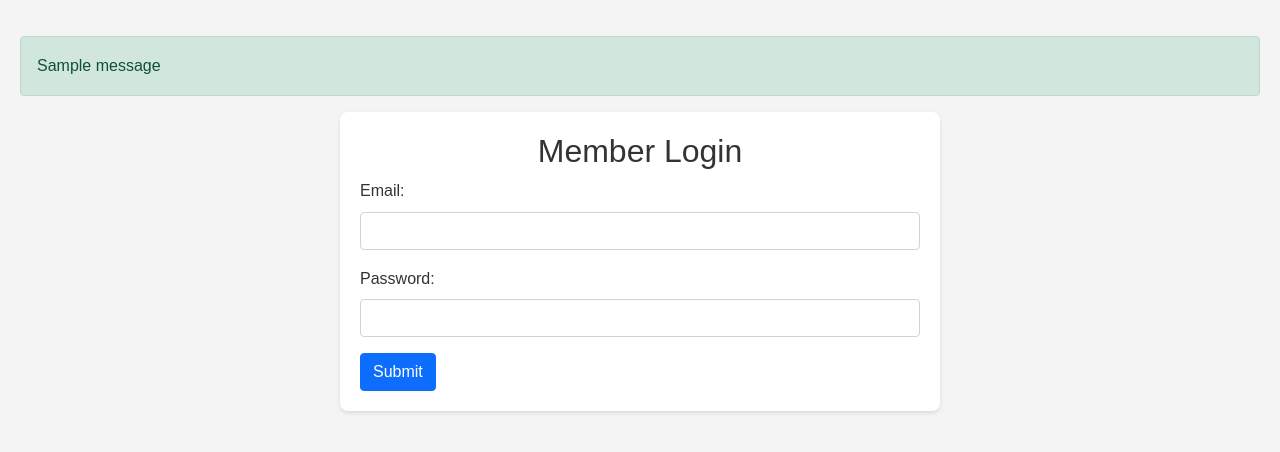
After one commit to everssun/4156_final_project_client_app, a Flask app: page /member-login in a window 1280 px wide. The commit adds this page. Shown: the top 452 px of the page. Run offline with Flask 3, Linux system fonts and the light colour scheme; one stand-in notice (Sample message) is shown; some libraries are stand-ins or nearby versions.

Commit message:
member login page and service

```diff
--- a/server.py
+++ b/server.py
@@ -1,5 +1,5 @@
 from flask import Flask
-from flask import render_template, redirect, url_for, session
+from flask import render_template, redirect, url_for, session, flash
 from flask import Response, request, jsonify
 import requests
 
@@ -62,6 +62,29 @@ def test():
         # Handle any exceptions that may occur during the request
         return jsonify({'error': str(e)})
 
+@app.route('/test-session')
+def test_session():
+    headers = {
+        'Authorization': f'Bearer {jwt_token}',
+        'Content-Type': 'application/json',
+    }
+
+    try:
+        # Make a GET request to the external API
+        response = requests.get(service_url, headers=headers)
+
+        # Check if the request was successful (HTTP status code 200)
+        if response.status_code == 200:
+            # Parse and return the API response
+            api_data = response.content
+            return api_data
+        else:
+            # If the request was not successful, return an error message
+            return jsonify({'error': f'Request failed with status code {response.status_code}'})
+
+    except Exception as e:
+        # Handle any exceptions that may occur during the request
+        return jsonify({'error': str(e)})
 
 @app.route('/')
 def hello_world():
@@ -270,7 +293,7 @@ def member_signup():
             print(api_data)
 
             if response.status_code == 200:
-                return render_template('member_center.html', first_name=first_name )
+                return render_template('member_login.html' )
             else:
                 # If the request was not successful, return an error message
                 return api_data
@@ -282,5 +305,47 @@ def member_signup():
 
     return render_template('member_signup.html')
 
+
+@app.route('/member-login', methods=['GET','POST'])
+def member_login():
+    if request.method == 'POST':
+        email = request.form.get('email')
+        password = request.form.get('password')
+
+        # TODO: Add some sql injection attack protection (also protect on service side)
+
+        headers = {
+            'Authorization': f'Bearer {jwt_token}',
+            'Content-Type': 'application/json',
+        }
+
+        request_body = {
+            "email" : email,
+            "password": password
+        }
+
+        try:
+            # Make a GET request to the external API
+            response = requests.post(service_url+"/member/login", json=request_body, headers=headers)
+            api_data = response.content
+            print(api_data)
+
+            if response.status_code == 200:
+                # set_cookie_header = response.headers.get('Set-Cookie')
+                cookies = response.cookies
+                print(cookies)
+                return render_template('member_center.html')
+            elif response.status_code == 401:
+                flash('Invalid email or password. Please try again.', 'primary')
+            else:
+                # If the request was not successful, return an error message
+                return api_data
+
+        except Exception as e:
+            # Handle any exceptions that may occur during the request
+            return jsonify({'error': str(e)})
+
+    return render_template('member_login.html')
+
 if __name__ == '__main__':
     app.run(debug=True)
--- a/templates/member_center.html
+++ b/templates/member_center.html
@@ -17,7 +17,7 @@
 
 <div class="container my-5 py-6">
 
-    <p>Welcome, {{ first_name }}!</p>
+    <p>Welcome!</p>
 
 </div>
 
--- /dev/null
+++ b/templates/member_login.html
@@ -0,0 +1,29 @@
+{% extends "layout.html" %}
+
+{% block content %}
+
+{% with messages = get_flashed_messages(with_categories=true) %}
+        {% if messages %}
+            {% for category, message in messages %}
+                <div class="alert alert-{{ category }} mt-3">
+                    {{ message }}
+                </div>
+            {% endfor %}
+        {% endif %}
+{% endwith %}
+
+<div class="container login-container">
+    <form method="post" action="{{ url_for('member_login') }}">
+        <h2 class="text-center">Member Login</h2>
+        <div class="mb-3">
+        <label for="email" class="form-label">Email:</label>
+        <input type="text" class="form-control" id="email" name="email" required>
+        </div>
+        <div class="mb-3">
+        <label for="password" class="form-label">Password:</label>
+        <input type="password" class="form-control" id="password" name="password" required>
+        </div>
+        <button type="submit" class="btn btn-primary btn-block">Submit</button>
+    </form>
+</div>
+{% endblock %}
```
